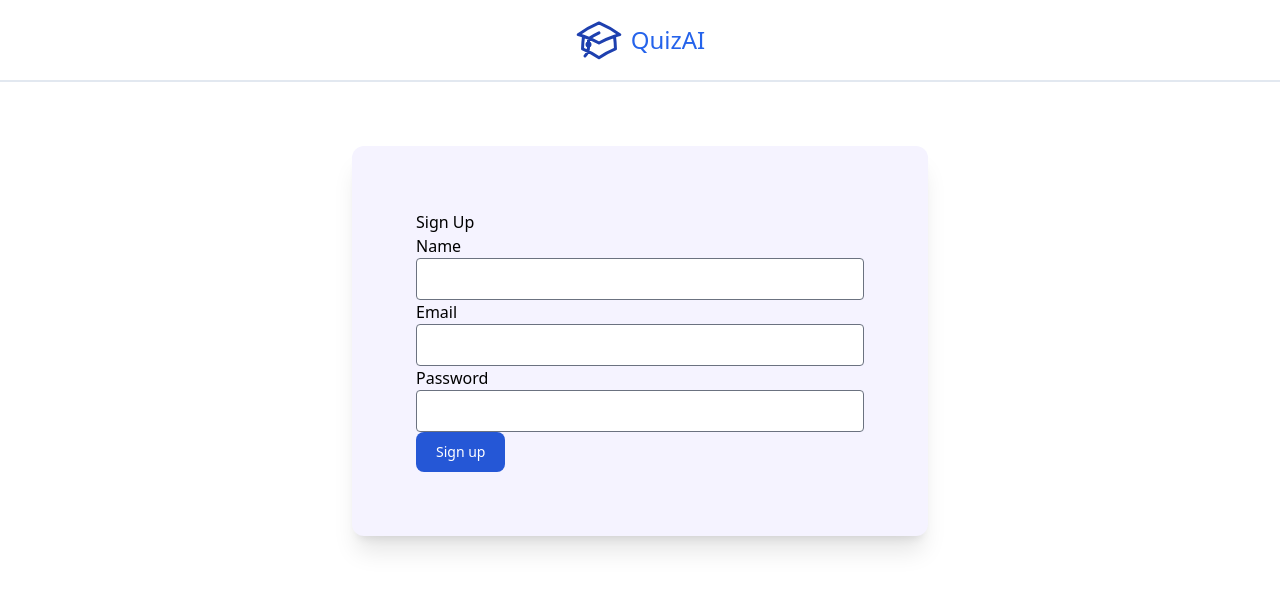
After one commit to thisisthemurph/quizai, a FastAPI app: template templates/auth/sign_up.html in a window 1280 px wide. The commit adds this page. Shown: the top 590 px of the page. Run offline with FastAPI, Linux system fonts and the light colour scheme; the template is opened without the code that fills it, so the values that code supplies are empty; parts of the project's set-up code (start-up, migrations or seed data) failed here and were passed over; some libraries are stand-ins or nearby versions.

Commit message:
Adds initial outline for sign up

```diff
--- a/api.py
+++ b/api.py
@@ -11,6 +11,7 @@ from fastapi.staticfiles import StaticFiles
 import urllib.parse
 from starlette import status
 
+import routers
 from models.form_models import CreateQuizForm, SubmitAnswerForm, GoToQuizForm
 from persistance.database import Database
 from persistance.quiz_repo import QuizRepo
@@ -178,6 +179,9 @@ async def not_found(request: Request, message: str = None):
     return templates.TemplateResponse("not-found-page.html", ctx)
 
 
+app.include_router(routers.auth_router)
+
+
 async def main():
     # This is for development purposes only
     # Initialize the database for the initial run
--- /dev/null
+++ b/auth/__init__.py
@@ -0,0 +1 @@
+from auth.auth import Auth
--- /dev/null
+++ b/auth/exceptions.py
@@ -0,0 +1,3 @@
+class UserAlreadyExistsException(Exception):
+    def __init__(self, message):
+        super().__init__(message)
--- a/models/__init__.py
+++ b/models/__init__.py
@@ -1 +1,2 @@
 from models.models import Question, Quiz
+from models.user_model import UserModel
--- /dev/null
+++ b/persistance/repositories/user_repo.py
@@ -0,0 +1,2 @@
+def user_exists(email: str) -> tuple[bool, str]:
+    return False, ""
--- a/requirements.txt
+++ b/requirements.txt
@@ -1,3 +1,4 @@
+bcrypt
 black
 fastapi
 jinja2
--- /dev/null
+++ b/routers/__init__.py
@@ -0,0 +1 @@
+from routers.auth_router import router as auth_router
--- a/static/css/app.css
+++ b/static/css/app.css
@@ -602,12 +602,14 @@ select {
 
 input[type="text"],
     input[type="number"],
-    input[type="search"] {
+    input[type="search"],
+    input[type="password"] {
   border-radius: 0.25rem;
 }
 
 input[type="text"],
-    input[type="search"] {
+    input[type="search"],
+    input[type="password"] {
   width: 100%;
 }
 
@@ -948,6 +910,11 @@ input[type="text"],
   background-color: rgb(248 250 252 / var(--tw-bg-opacity));
 }
 
+.bg-violet-50 {
+  --tw-bg-opacity: 1;
+  background-color: rgb(245 243 255 / var(--tw-bg-opacity));
+}
+
 .fill-blue-600 {
   fill: #2563eb;
 }
@@ -1145,7 +1103,50 @@ input[type="text"],
   background-color: rgb(100 116 139 / var(--tw-bg-opacity));
 }
 
+@media (min-width: 640px) {
+  .sm\:mx-auto {
+    margin-left: auto;
+    margin-right: auto;
+  }
+
+  .sm\:mt-16 {
+    margin-top: 4rem;
+  }
+
+  .sm\:w-3\/4 {
+    width: 75%;
+  }
+
+  .sm\:rounded-xl {
+    border-radius: 0.75rem;
+  }
+
+  .sm\:p-16 {
+    padding: 4rem;
+  }
+
+  .sm\:shadow-xl {
+    --tw-shadow: 0 20px 25px -5px rgb(0 0 0 / 0.1), 0 8px 10px -6px rgb(0 0 0 / 0.1);
+    --tw-shadow-colored: 0 20px 25px -5px var(--tw-shadow-color), 0 8px 10px -6px var(--tw-shadow-color);
+    box-shadow: var(--tw-ring-offset-shadow, 0 0 #0000), var(--tw-ring-shadow, 0 0 #0000), var(--tw-shadow);
+  }
+}
+
+@media (min-width: 768px) {
+  .md\:w-1\/2 {
+    width: 50%;
+  }
+}
+
 @media (min-width: 1024px) {
+  .lg\:w-\[36rem\] {
+    width: 36rem;
+  }
+
+  .lg\:w-\[30rem\] {
+    width: 30rem;
+  }
+
   .lg\:text-\[16rem\] {
     font-size: 16rem;
   }
--- a/styles/tailwind.css
+++ b/styles/tailwind.css
@@ -5,12 +5,14 @@
 @layer base {
     input[type="text"],
     input[type="number"],
-    input[type="search"] {
+    input[type="search"],
+    input[type="password"] {
         @apply rounded;
     }
 
     input[type="text"],
-    input[type="search"] {
+    input[type="search"],
+    input[type="password"] {
         @apply w-full;
     }
 }
--- /dev/null
+++ b/templates/auth/partials/form_element_info.html
@@ -0,0 +1,8 @@
+<!--suppress XmlDuplicatedId -->
+{% if message %}
+<p id="{{ element_id }}" class="form-info">
+    {{ message }}
+</p>
+{% else %}
+<p id="{{ element_id }}" style="display: none;" class="form-info">&nbsp;</p>
+{% endif %}
--- /dev/null
+++ b/templates/auth/sign_up.html
@@ -0,0 +1,33 @@
+{% extends "base.html" %}
+{% block title %}Sign up{% endblock %}
+
+{% block content %}
+<form method="post" action="/auth/sign_up" class="simple-form p-8 sm:rounded-xl bg-violet-50 sm:shadow-xl sm:w-3/4 sm:p-16 sm:mx-auto sm:mt-16 md:w-1/2 lg:w-[36rem]">
+    <h2>Sign Up</h2>
+    <section>
+        <label for="name">Name</label>
+        <input type="text" id="name" name="name" />
+    </section>
+
+    <section>
+        <label for="email">Email</label>
+        <input type="text"
+               id="email"
+               name="email"
+               hx-get="/auth/email_exists"
+               hx-trigger="keyup changed delay:1s"
+               hx-target="#email-info"
+               hx-swap="outerHTML" />
+        {% with element_id='email-info' %}
+            {% include 'auth/partials/form_element_info.html' %}
+        {% endwith %}
+    </section>
+
+    <section>
+        <label for="password">Password</label>
+        <input type="password" name="password" id="password" />
+    </section>
+
+    <button type="submit" class="btn btn-primary">Sign up</button>
+</form>
+{% endblock %}
```
Also changed, not shown: other parts of static/css/app.css (+8 -57 lines), auth/auth.py (added, +18 -0 lines), auth/cryptographic_fns.py (added, +12 -0 lines), models/user_model.py (added, +15 -0 lines), routers/auth_router.py (added, +55 -0 lines), templates/auth/sign_in.html (added, +20 -0 lines), persistance/repositories/__init__.py (added).
